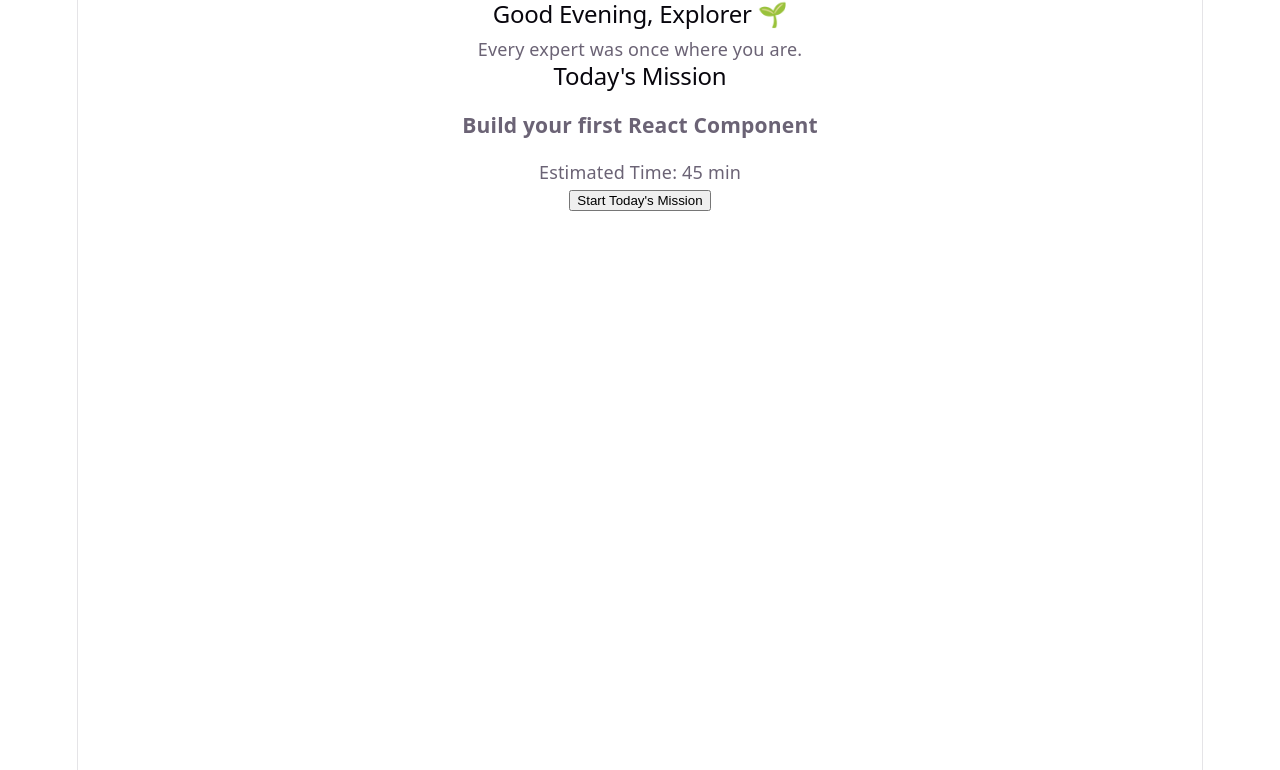
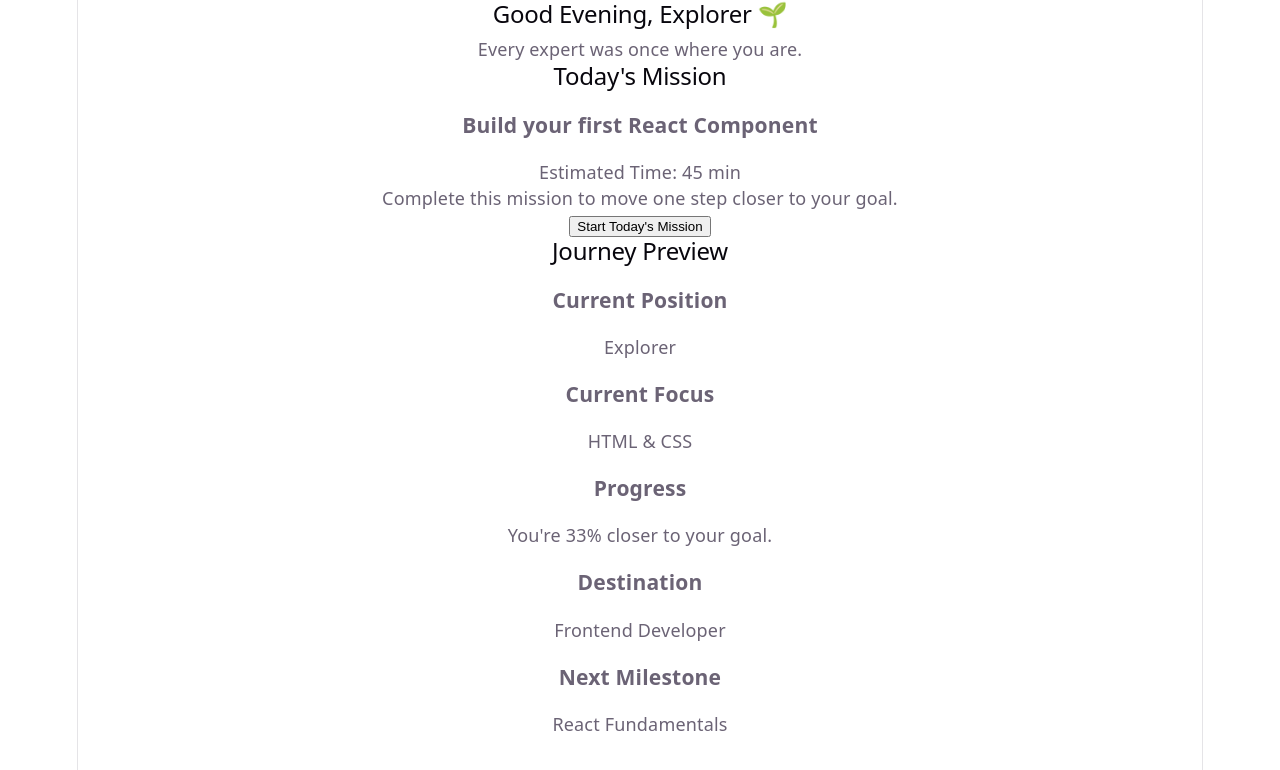
Before and after one commit to gunguncodes/DevPath, a React (Vite) app in the folder Frontend/devpath-ui/: page / in a window 1280 px wide. Shown: the top 770 px of the page. Built offline with nearby package versions, Linux system fonts and the light colour scheme.

Commit message:
feat: initialize React app with JourneyPreview component

```diff
--- a/Frontend/devpath-ui/src/App.jsx
+++ b/Frontend/devpath-ui/src/App.jsx
@@ -1,12 +1,14 @@
 import "./App.css";
 import Greeting from "./components/Greeting";
 import MissionCard from "./components/MissionCard";
+import JourneyPreview from "./components/JourneyPreview";
 
 function App() {
   return (
     <div>
       <Greeting />
       <MissionCard />
+      <JourneyPreview />
     </div>
   );
 }
--- /dev/null
+++ b/Frontend/devpath-ui/src/components/JourneyPreview.jsx
@@ -0,0 +1,24 @@
+function JourneyPreview() {
+  return (
+    <div>
+       <h2>Journey Preview</h2>
+
+       <h3>Current Position</h3>
+       <p>Explorer</p>
+
+       <h3>Current Focus</h3>
+       <p>HTML & CSS</p>
+
+       <h3>Progress</h3>
+       <p>You're 33% closer to your goal.</p>
+
+       <h3>Destination</h3>
+       <p>Frontend Developer</p>
+
+       <h3>Next Milestone</h3>
+       <p>React Fundamentals</p>
+    </div>
+  );
+}
+
+export default JourneyPreview;
--- a/Frontend/devpath-ui/src/components/MissionCard.jsx
+++ b/Frontend/devpath-ui/src/components/MissionCard.jsx
@@ -7,6 +7,8 @@
 
       <p>Estimated Time: 45 min</p>
 
+      <p>Complete this mission to move one step closer to your goal.</p>
+
       <button>Start Today's Mission</button>
     </div>
   );
```
